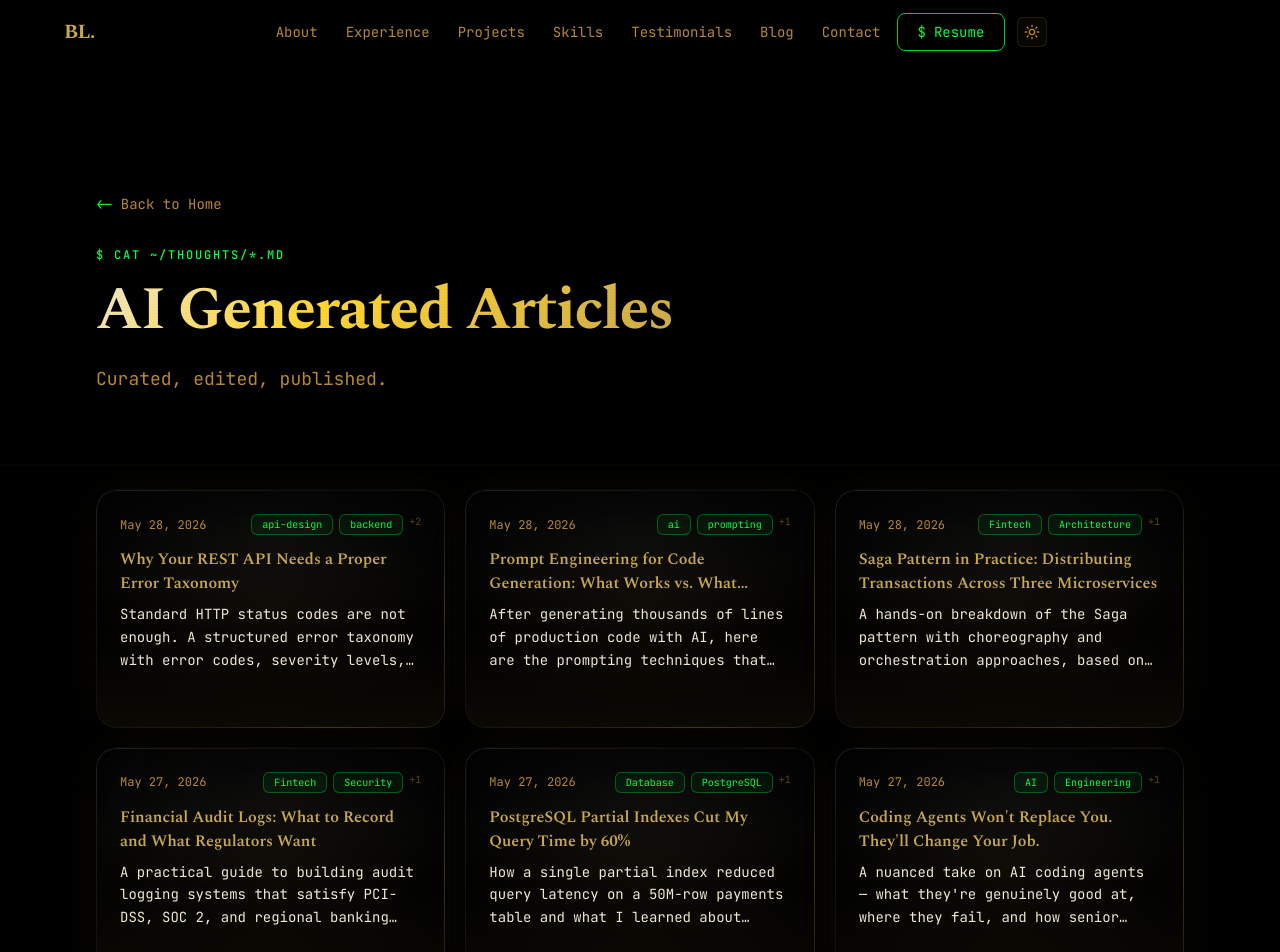
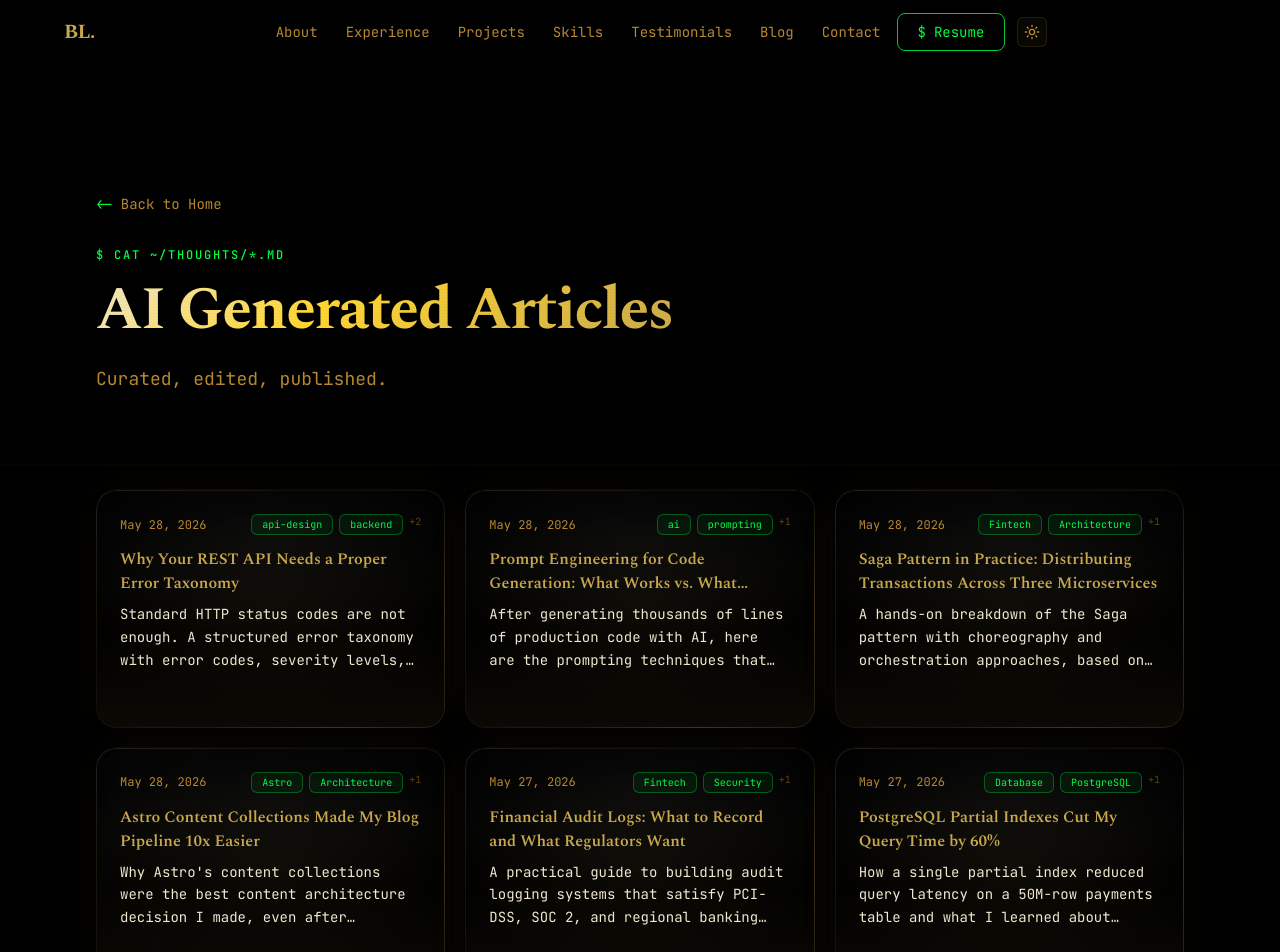
Before and after one commit to cryptorichyrich/biotama-next, a Next.js app: page /blog in a window 1280 px wide. Shown: the top 952 px of the page. Built offline with nearby package versions, Linux system fonts and the light colour scheme.

Commit message:
blog: Astro Content Collections Made My Blog Pipeline 10x Easier

```diff
--- a/src/data/blog-posts.ts
+++ b/src/data/blog-posts.ts
@@ -1122,6 +1122,58 @@ Choreographed sagas work for simple, linear workflows where you accept the coupl
 
 The Saga pattern is not theoretical. It is the difference between a system that loses money on failures and one that recovers cleanly. Choose orchestration for financial flows. Make every compensation handler idempotent. And never assume a distributed transaction will stay consistent on its own.`,
   },
+  {
+    slug: "astro-content-collections-blog-pipeline",
+    title: "Astro Content Collections Made My Blog Pipeline 10x Easier",
+    description:
+      "Why Astro's content collections were the best content architecture decision I made, even after migrating to Next.js.",
+    date: "2026-05-28",
+    tags: ["Astro", "Architecture", "Content"],
+    content: `![Blog pipeline architecture](/images/blog/astro-content-collections.jpg)
+
+# Astro Content Collections Made My Blog Pipeline 10x Easier
+
+I migrated this blog from Astro to Next.js. But I missed Astro's content collections more than I expected. Enough that I rebuilt the same pattern inside a TypeScript data file.
+
+## The Content Collection Contract
+
+Astro's content collections enforce a schema on every blog post. Define the shape once — slug, title, date, tags, description — and every post must comply. No missing fields, no inconsistent formatting, no "I forgot the date" commits. The framework validates the contract at build time.
+
+This sounds minor. It is not. Before content collections, I managed blog posts as loose markdown files with YAML frontmatter. Every file was a gamble. One post had \`tags: ["React", "TypeScript"]\`. Another had \`tags: [react, typescript]\`. A third omitted tags entirely. Frontmatter parsing failed silently, and I only noticed when the blog page rendered a null tag array as "undefined".
+
+## The Pattern I Kept
+
+When I moved to Next.js, I could have used markdown files again with gray-matter parsing. Instead, I stored posts as a TypeScript array of typed objects. The same contract Astro enforced, now enforced by the TypeScript compiler.
+
+\`\`\`typescript
+export const blogPosts: BlogPost[] = [
+  {
+    slug: "my-post",
+    title: "My Post",
+    description: "120 characters that show in Google results",
+    date: "2026-05-28",
+    tags: ["Tag1", "Tag2"],
+    content: \`# My Post\n\nBody here.\`,
+  },
+];
+\`\`\`
+
+No parsing step. No missing fields. The compiler catches everything before the build starts.
+
+## What I Gained
+
+The content collection pattern forced me to think about content as data with a shape, not as freeform documents. That shift changed how I structured the entire pipeline:
+
+- **Featured images** became another field tied to the slug, not a separate file naming convention I had to remember
+- **Tags** stayed consistent because the array type enforced quotation marks
+- **Content** used template literals, so I never juggled file imports or path resolution
+
+The pipeline went from "write file, validate manually, check rendering, fix frontmatter, repeat" to "write object, push commit, done."
+
+## The Lesson
+
+Astro's content collections taught me that the best content management system is the one that rejects invalid data at compile time, not runtime. I replicated that pattern in Next.js without any content management framework. Just TypeScript, an interface, and a single file.`,
+  },
 ];
 
 export function getBlogPostBySlug(slug: string): BlogPost | undefined {
```
Also changed, not shown: public/images/blog/astro-content-collections.jpg (added).
